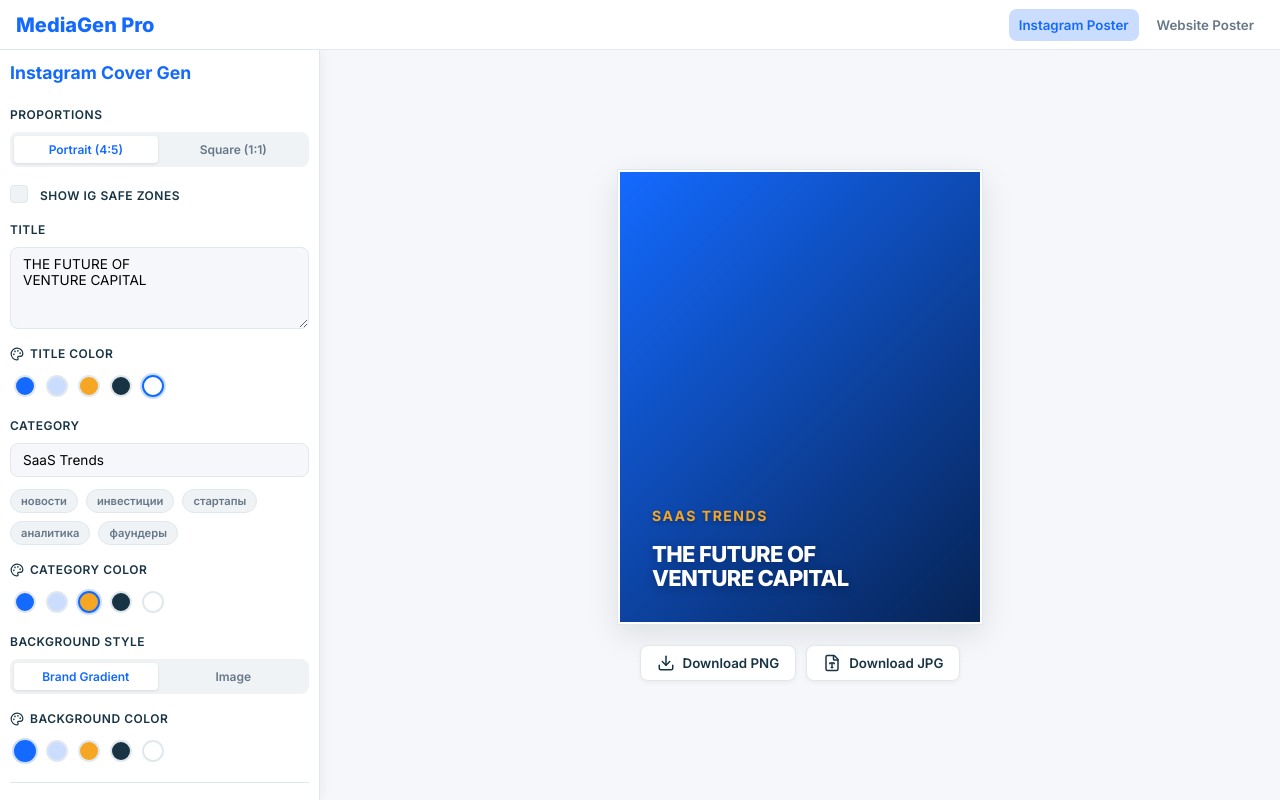
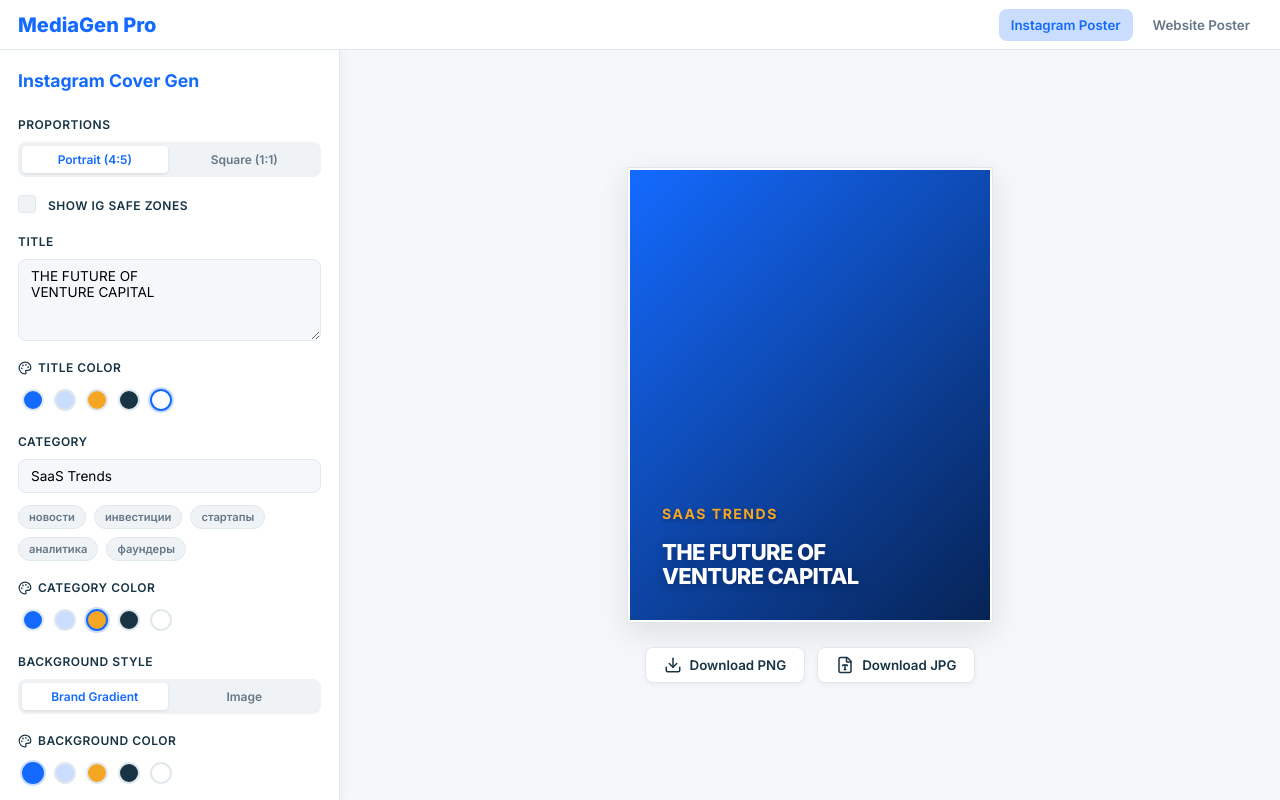
Before and after one commit to umedrahimoff/mediagenpro, a React (Vite) app: page / in a window 1280 px wide. Built offline with nearby package versions, Linux system fonts and the light colour scheme.

Commit message:
Adjust spacing to add more 'air' while maintaining a compact feel

```diff
--- a/src/App.css
+++ b/src/App.css
@@ -49,11 +49,11 @@
 }
 
 .sidebar {
-  width: 320px;
+  width: 340px;
   flex-shrink: 0;
   background-color: var(--color-white);
   border-right: 1px solid #E1E8ED;
-  padding: var(--spacing-md);
+  padding: var(--spacing-lg);
   display: flex;
   flex-direction: column;
   height: 100%;
--- a/src/styles/variables.css
+++ b/src/styles/variables.css
@@ -10,9 +10,9 @@
 
   --spacing-xs: 4px;
   --spacing-sm: 8px;
-  --spacing-md: 10px;
-  --spacing-lg: 16px;
-  --spacing-xl: 20px;
+  --spacing-md: 12px;
+  --spacing-lg: 18px;
+  --spacing-xl: 24px;
 
   --border-radius-sm: 4px;
   --border-radius-md: 8px;
```
